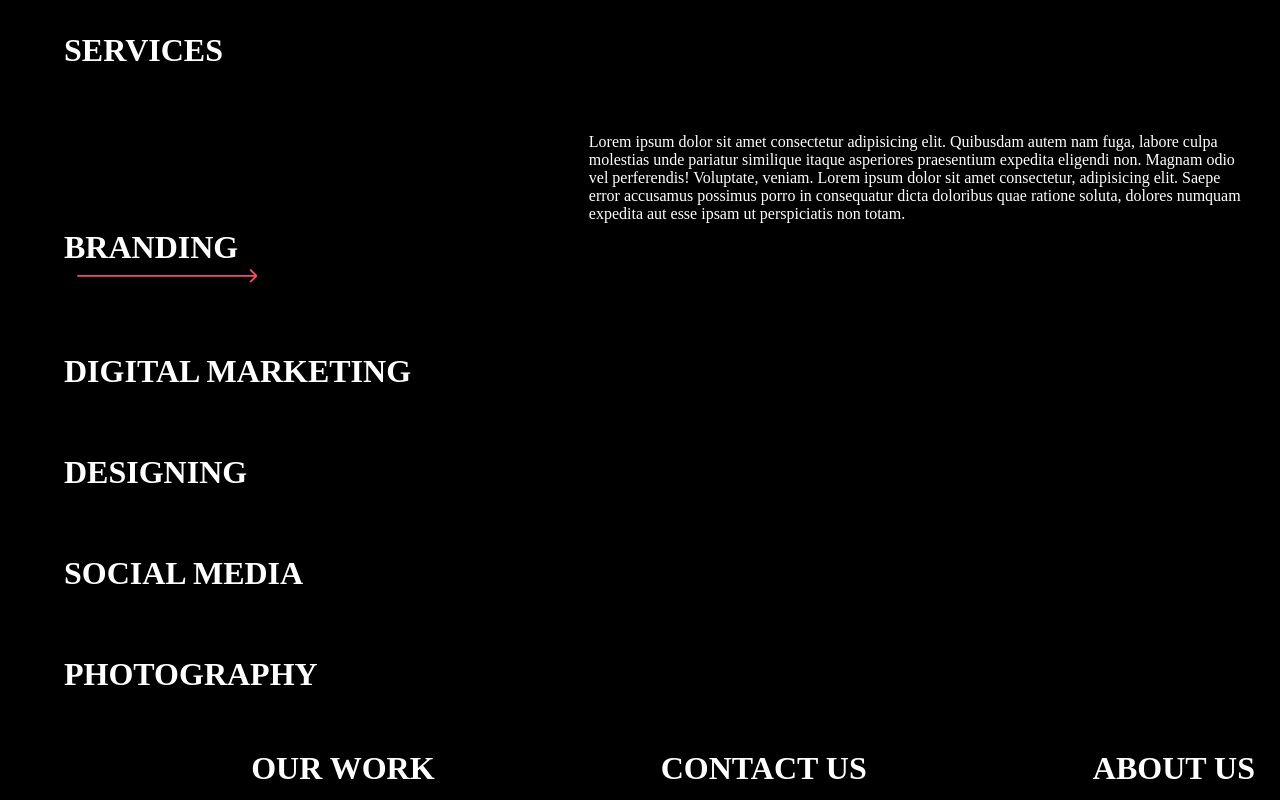
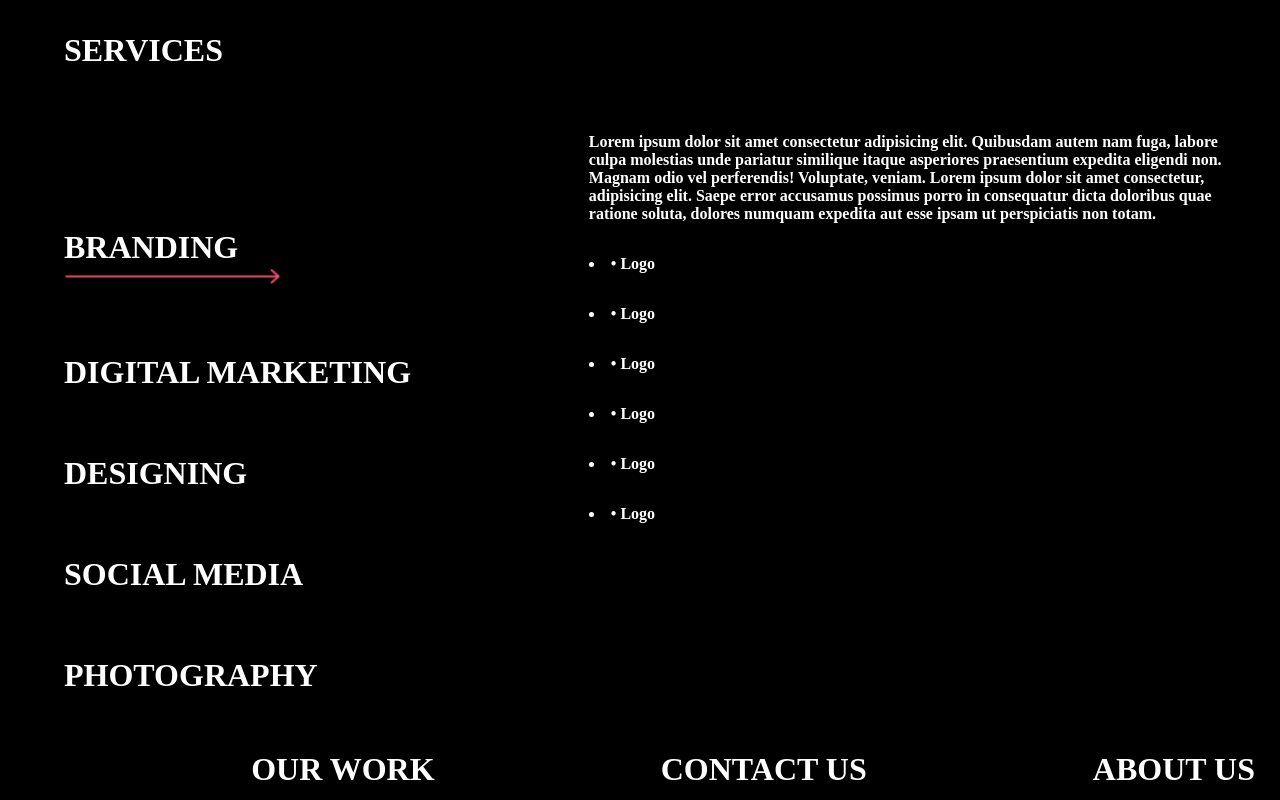
Before and after one commit to vanshaj-sharma/Social, a React (Create React App) app: page /services in a window 1280 px wide. Built offline with nearby package versions, Linux system fonts and the light colour scheme.

Commit message:
fixing list in services

```diff
--- a/src/pages/Services.js
+++ b/src/pages/Services.js
@@ -14,20 +14,27 @@ function Services() {
             <div className="left">
               <div></div>
               <div>
-                <h1>BRANDING</h1>
-                <img style={{ paddingLeft: "12px" }} src={arrow} alt="" />
+                <h1 className="link">BRANDING</h1>
+                <img
+                  style={{
+                    height: "20px",
+                    width: "220px",
+                  }}
+                  src={arrow}
+                  alt=""
+                />
               </div>
               <div>
-                <h1>DIGITAL MARKETING</h1>
+                <h1 className="link">DIGITAL MARKETING</h1>
               </div>
               <div>
-                <h1>DESIGNING</h1>
+                <h1 className="link">DESIGNING</h1>
               </div>
               <div>
-                <h1>SOCIAL MEDIA</h1>
+                <h1 className="link">SOCIAL MEDIA</h1>
               </div>
               <div>
-                <h1>PHOTOGRAPHY</h1>
+                <h1 className="link">PHOTOGRAPHY</h1>
               </div>
             </div>
             <div className="right">
@@ -41,6 +48,12 @@ function Services() {
                 ratione soluta, dolores numquam expedita aut esse ipsam ut
                 perspiciatis non totam.
               </p>
+              <li>Logo</li>
+              <li>Logo</li>
+              <li>Logo</li>
+              <li>Logo</li>
+              <li>Logo</li>
+              <li>Logo</li>
             </div>
           </div>
           <div className="social__tabs">
--- a/src/pages/styles/Services.css
+++ b/src/pages/styles/Services.css
@@ -20,14 +20,22 @@
 .left > div {
   margin-left: 2rem;
   margin-top: 4rem;
+  cursor: pointer;
 }
 .right {
   margin: 2rem;
   width: 60%;
 }
-.right > p {
+.right > p,
+li {
+  font-weight: bold;
   margin-left: 2rem;
   margin-top: 2rem;
+}
+/* changing color of ul */
+li::before {
+  content: "• ";
+  color: white;
 }
 @media only screen and (max-width: 720px) {
   .desktop {
```
